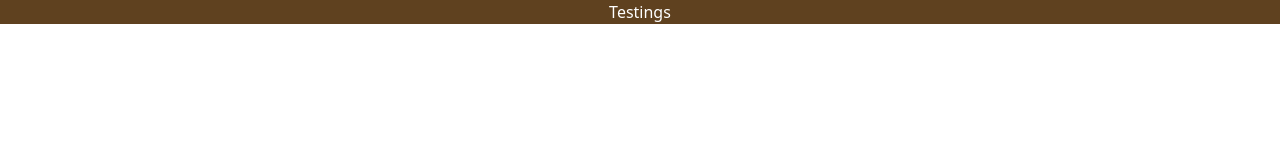
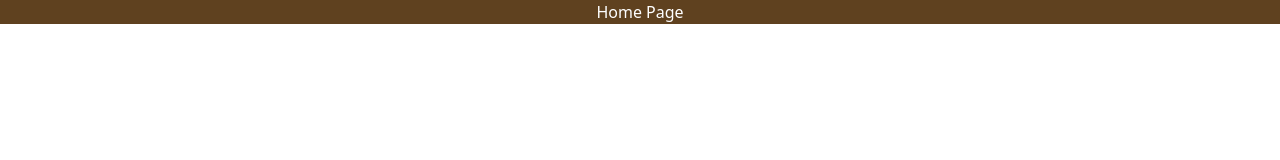
Before and after one commit to TypeErrorDev/Recipeek, a React (Vite) app: page / in a window 1280 px wide. Shown: the top 160 px of the page. Built offline with nearby package versions, Linux system fonts and the light colour scheme.

Commit message:
Connected supabase to frontend

```diff
--- a/package.json
+++ b/package.json
@@ -10,6 +10,7 @@
     "preview": "vite preview"
   },
   "dependencies": {
+    "@supabase/supabase-js": "^2.46.1",
     "react": "^18.3.1",
     "react-dom": "^18.3.1",
     "react-router-dom": "^6.28.0"
--- a/src/App.jsx
+++ b/src/App.jsx
@@ -1,7 +1,9 @@
+import Home from "./Components/Home";
+
 function App() {
   return (
     <div className="flex justify-center items-center bg-[#5f411f] text-white">
-      <p>Testings</p>
+      <Home />
     </div>
   );
 }
--- /dev/null
+++ b/src/Components/Home.jsx
@@ -0,0 +1,8 @@
+import supabase from "../config/supabaseClient";
+
+const Home = () => {
+  console.log(supabase);
+  return <div>Home Page</div>;
+};
+
+export default Home;
--- /dev/null
+++ b/src/config/supabaseClient.js
@@ -0,0 +1,7 @@
+import { createClient } from "@supabase/supabase-js";
+
+const supabaseUrl = import.meta.env.VITE_APP_SUPABASE_URL;
+const supabaseKey = import.meta.env.VITE_APP_ANON_KEY;
+const supabase = createClient(supabaseUrl, supabaseKey);
+
+export default supabase;
```
Also changed, not shown: 2 other files (tests, documents, lock files or other folders).
